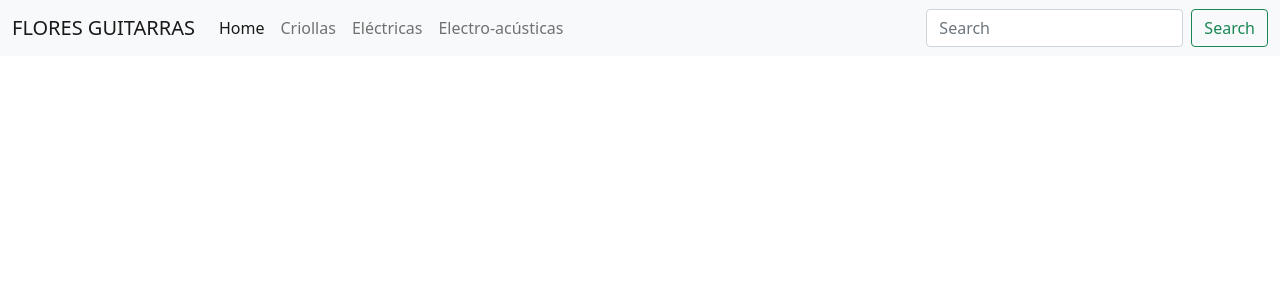
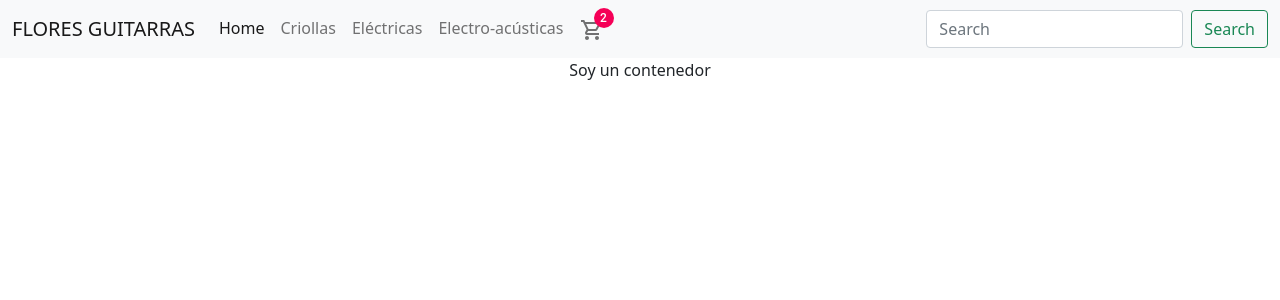
Before and after one commit to Lautaroflores/Ecommerce, a React (Create React App) app: page / in a window 1280 px wide. Shown: the top 300 px of the page. Built offline with nearby package versions, Linux system fonts and the light colour scheme.

Commit message:
Componentes

```diff
--- a/src/App.js
+++ b/src/App.js
@@ -1,11 +1,14 @@
 import logo from './logo.svg';
 import './App.css';
 import NavBar from './components/NavBar';
+import ItemListContainer from './components/ItemListContainer';
+
 
 function App() {
   return (
     <div className="App">
       <NavBar/>
+      <ItemListContainer greeting="Soy un contenedor"/>
     </div>
   );
 }
--- /dev/null
+++ b/src/components/CartWidget.js
@@ -0,0 +1,13 @@
+import Badge from '@material-ui/core/Badge';
+
+import { ShoppingCartOutlined } from "@material-ui/icons";
+
+const CartWidget = () => {
+    return (
+        <Badge badgeContent={2} color="secondary">
+            <ShoppingCartOutlined/>
+        </Badge>
+    )
+}
+
+export default CartWidget;
--- /dev/null
+++ b/src/components/ItemListContainer.js
@@ -0,0 +1,11 @@
+import Container from '@mui/material/Container';
+
+const ItemListContainer=({greeting})=> {
+  return (
+      <Container>
+        {greeting}
+      </Container>
+  );
+}
+
+export default ItemListContainer;
--- a/src/components/NavBar.js
+++ b/src/components/NavBar.js
@@ -1,5 +1,7 @@
 // Nombre de la tienda y categorias clickeables sin funcionalidad, incluir bootstrap
+import { MenuItem } from '@mui/material';
 import 'bootstrap/dist/css/bootstrap.min.css';
+import CartWidget from './CartWidget';
 const NavBar = () => {
     return (
         <div>
@@ -23,10 +25,15 @@ const NavBar = () => {
                             <li className="nav-item">
                                 <a className="nav-link">Electro-acústicas</a>
                             </li>
+                            <li className="nav-item" >
+                            <a className="nav-link" ><CartWidget/></a>
+                            </li>
                         </ul>
+
                         <form className="d-flex">
                             <input className="form-control me-2" type="search" placeholder="Search" aria-label="Search"/>
                             <button className="btn btn-outline-success" type="submit">Search</button>
+
                         </form>
                     </div>
                 </div>
```
Also changed, not shown: package.json (+8 -0 lines), 1 other file (tests, documents, lock files or other folders).
